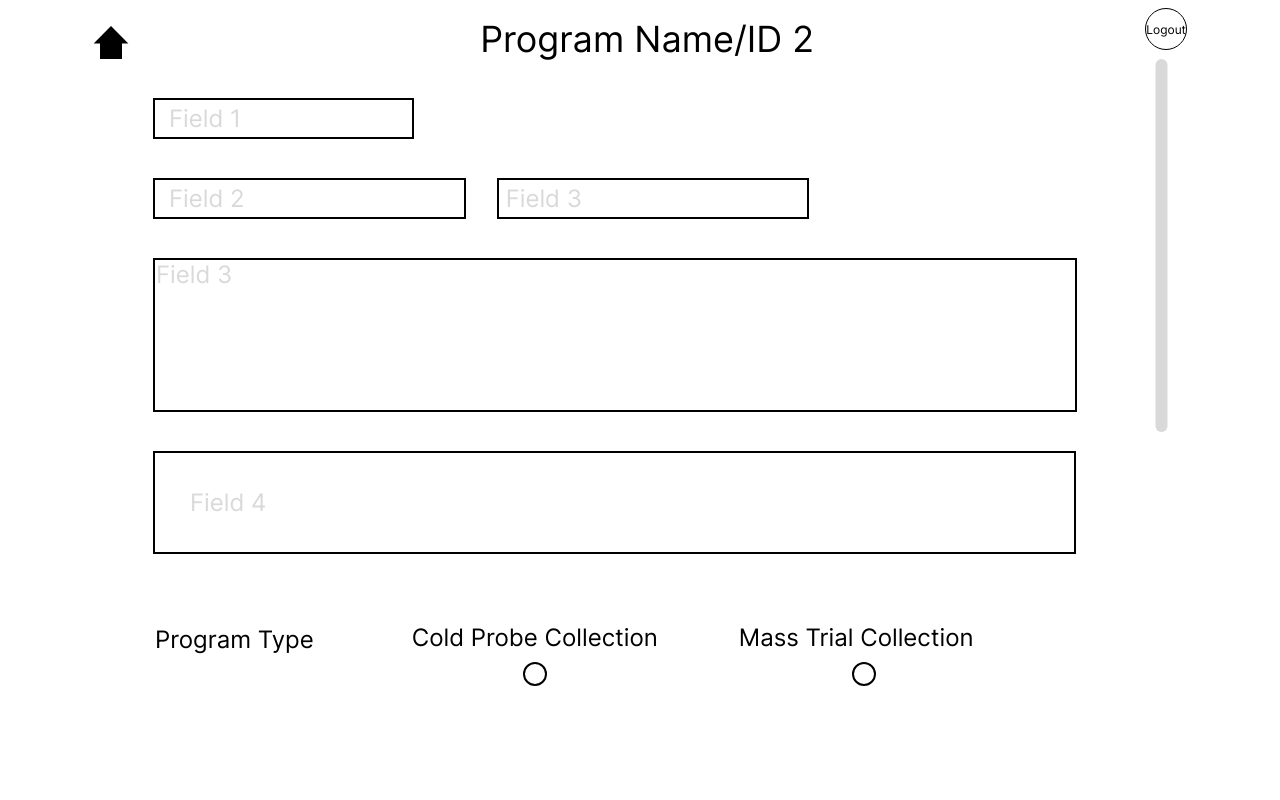
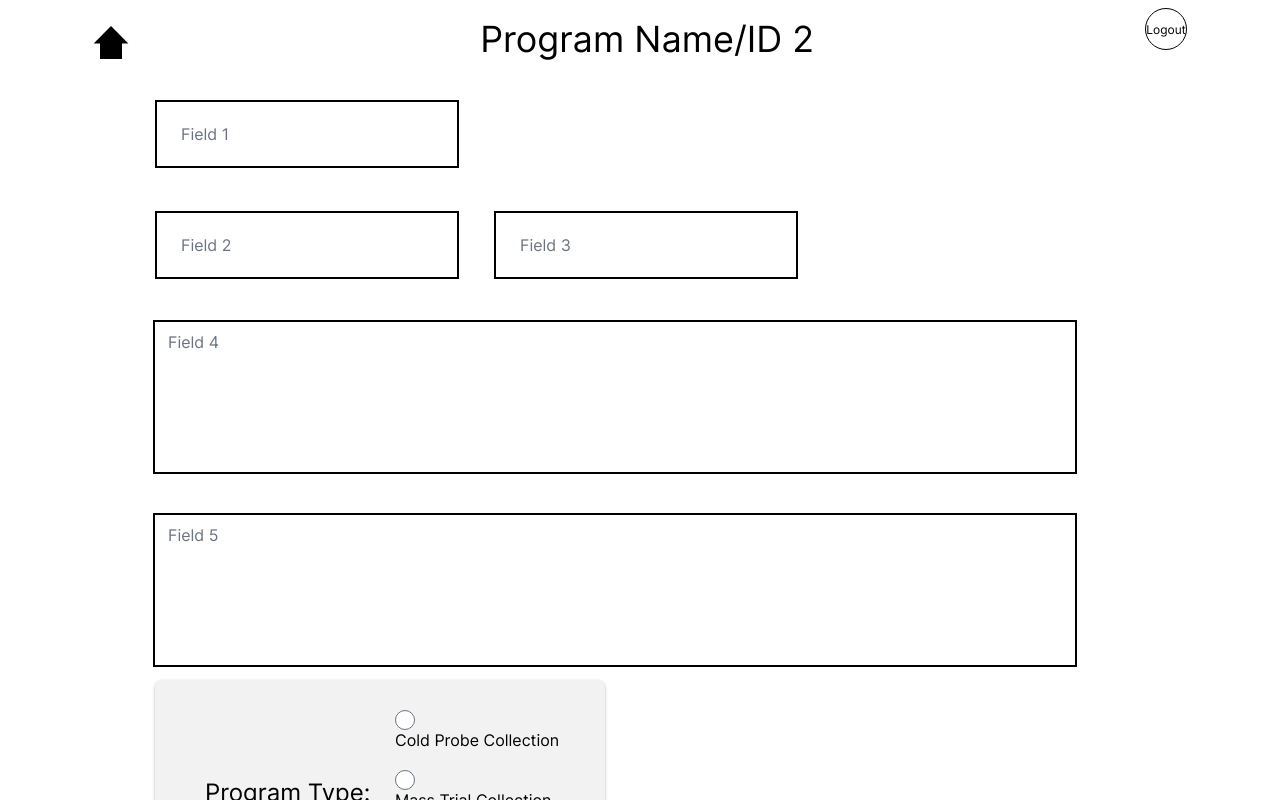
Before and after one commit to msmhatre18/fydp_FE, a React (Create React App) app: page /programdetailsentry in a window 1280 px wide. Shown: the top 800 px of the page. Built offline with nearby package versions, Linux system fonts and the light colour scheme.

Commit message:
Main Program Detail Page

```diff
--- /dev/null
+++ b/src/components/RadioButtonNew/index.jsx
@@ -0,0 +1,61 @@
+import React, { useState } from 'react';
+import { useNavigate } from 'react-router-dom';
+import './../../styles/DataCollection.css';
+import { Text, Button } from "components";
+
+function RadioButtons(props) {
+  const navigate = useNavigate();
+
+  const [selectedValue, setSelectedValue] = useState('');
+
+  const handleRadioChange = (event) => {
+    setSelectedValue(event.target.value);
+  }
+
+  const handleFormSubmit = (event) => {
+    event.preventDefault();
+
+    if (selectedValue === 'Cold Probe Collection') {
+      navigate('/ProgramDetailsEntryColdProbe');
+    } else if (selectedValue === 'Mass Trial Collection') {
+      navigate('/ProgramsDetailsEntryMassTrial');
+    }
+  }
+
+  return (
+    <>
+      <div className={`data-collection ${props.className}`} style={{ width: '450px' }}>
+        <div className="radio-container">
+            <Text className="text-container" as="h4" variant="h4">
+                Program Type:
+            </Text>
+            <form onSubmit={handleFormSubmit}>
+                <label className="radio-buttons">
+                    <input
+                        type="radio"
+                        value="Cold Probe Collection"
+                        checked={selectedValue === 'Cold Probe Collection'}
+                        onChange={handleRadioChange}
+                    />
+                    Cold Probe Collection
+                </label>
+                <label className="radio-buttons">
+                    <input
+                        type="radio"
+                        value="Mass Trial Collection"
+                        checked={selectedValue === 'Mass Trial Collection'}
+                        onChange={handleRadioChange}
+                    />
+                    Mass Trial Collection
+                </label>
+                <Button className="replace-button" type="submit">
+                    Go
+                </Button>
+            </form>
+        </div>
+      </div>
+    </>
+  );
+};
+
+export default RadioButtons;
--- a/src/pages/ProgramDetailsEntry/index.jsx
+++ b/src/pages/ProgramDetailsEntry/index.jsx
@@ -1,6 +1,7 @@
 import React from "react";
-
+import './../../styles/input.css';
 import { Img, Text, Input } from "components";
+import RadioButtonNew from "components/RadioButtonNew";
 import { useNavigate } from "react-router-dom";
 
 const ProgramDetailsEntryPage = () => {
@@ -26,74 +27,52 @@ const ProgramDetailsEntryPage = () => {
                 Program Name/ID 2
               </Text>
             </div>
+
+
             <div className="flex flex-col items-start justify-start md:ml-[0] ml-[64px] md:w-[100%] w-[94%]">
               <Input
-                wrapClassName="bg-white_A700 outline outline-[2px] outline-black_900 pl-[14px] pr-[35px] py-[4px] w-[28%]"
-                className="font-normal leading-[normal] md:text-[22px] not-italic p-[0] placeholder:text-bluegray_100 sm:pr-[20px] sm:text-[20px] text-[24px] text-bluegray_100 text-left w-[100%]"
+                wrapClassName="input-box"
+                className="input"
                 name="fieldCounter"
                 placeholder="Field 1"
               ></Input>
               <div className="flex md:flex-col flex-row gap-[35px] items-center justify-start mt-[43px] md:w-[100%] w-[71%]">
                 <Input
-                  wrapClassName="bg-white_A700 outline outline-[2px] outline-black_900 pl-[14px] pr-[35px] py-[4px] md:w-[100%] w-[48%]"
-                  className="font-normal leading-[normal] md:text-[22px] not-italic p-[0] placeholder:text-bluegray_100 sm:pr-[20px] sm:text-[20px] text-[24px] text-bluegray_100 text-left w-[100%]"
+                  wrapClassName="input-box"
+                  className="input"
                   name="fieldCounter_One"
                   placeholder="Field 2"
                 ></Input>
                 <Input
-                  wrapClassName="bg-white_A700 outline outline-[2px] outline-black_900 pl-[7px] pr-[35px] py-[4px] md:w-[100%] w-[48%]"
-                  className="font-normal leading-[normal] md:text-[22px] not-italic p-[0] placeholder:text-bluegray_100 sm:pr-[20px] sm:text-[20px] text-[24px] text-bluegray_100 text-left w-[100%]"
+                  wrapClassName="input-box"
+                  className="input"
                   name="fieldCounter_Two"
                   placeholder="Field 3"
                 ></Input>
               </div>
+
+
+
               <div className="bg-white_A700 flex h-[150px] items-center justify-start min-h-[] mt-[43px] outline outline-[2px] outline-black_900 p-[46px] sm:px-[20px] md:px-[40px] md:w-[100%] w-[920px]">
                 <Input
                   wrapClassName="h-[150px] max-h-[250px] min-h-[100px] min-w-[920px] relative right-[45px]"
-                  className="font-normal leading-[normal] md:text-[22px] not-italic p-[0] placeholder:text-bluegray_100 sm:text-[20px] text-[24px] text-bluegray_100 text-left w-[100%]"
+                  className="input"
                   name="fieldCounter_Three"
-                  placeholder="Field 3"
+                  placeholder="Field 4"
                 ></Input>
               </div>
-              <Input
-                wrapClassName="bg-white_A700 mt-[43px] outline outline-[2px] outline-black_900 p-[35px] w-[100%]"
-                className="font-normal leading-[normal] md:text-[22px] not-italic p-[0] placeholder:bg-white_A700 placeholder:text-bluegray_100 sm:px-[20px] sm:text-[20px] text-[24px] text-bluegray_100 text-left w-[100%]"
-                name="field_Four"
-                placeholder="Field 4"
-              ></Input>
-              <div className="flex md:flex-col flex-row md:gap-[20px] items-start justify-start mt-[71px] md:w-[100%] w-[91%]">
-                <Text
-                  className="md:mt-[0] mt-[2px] not-italic text-black_900 text-left w-[auto]"
-                  as="h4"
-                  variant="h4"
-                >
-                  Program Type
-                </Text>
-                <Text
-                  className="mb-[2px] md:ml-[0] ml-[98px] not-italic text-black_900 text-left w-[auto]"
-                  as="h4"
-                  variant="h4"
-                >
-                  Cold Probe Collection
-                </Text>
-                <Text
-                  className="mb-[2px] md:ml-[0] ml-[81px] not-italic text-black_900 text-left w-[auto]"
-                  as="h4"
-                  variant="h4"
-                >
-                  Mass Trial Collection
-                </Text>
+
+              <div className="bg-white_A700 flex h-[150px] items-center justify-start min-h-[] mt-[43px] outline outline-[2px] outline-black_900 p-[46px] sm:px-[20px] md:px-[40px] md:w-[100%] w-[920px]">
+                <Input
+                  wrapClassName="h-[150px] max-h-[250px] min-h-[100px] min-w-[920px] relative right-[45px]"
+                  className="input"
+                  name="field_Four"
+                  placeholder="Field 5"
+                ></Input>
               </div>
-              <div className="flex flex-row items-center justify-between ml-[auto] mt-[10px] md:w-[100%] w-[38%]">
-                <div
-                  className="common-pointer bg-white_A700 h-[20px] outline outline-[2px] outline-black_900 relative right-[200px] rounded-[50%] w-[20px]"
-                  onClick={() => navigate("/programdetailsentrycoldprobe")}
-                ></div>
-                <div
-                  className="common-pointer bg-white_A700 h-[20px] outline outline-[2px] outline-black_900 relative right-[200px] rounded-[50%] w-[20px]"
-                  onClick={() => navigate("/programdetailsentrymasstrial")}
-                ></div>
-              </div>
+
+
+              <RadioButtonNew className="flex flex-row items-start justify-start mt-[71px] md:w-[100%] w-[91%]" />
             </div>
           </div>
           <div className="flex md:flex-1 flex-col gap-[10px] justify-start md:w-[100%] w-[5%]">
@@ -104,11 +83,6 @@ const ProgramDetailsEntryPage = () => {
             >
               Logout
             </Text>
-            <Img
-              src="images/img_scrollbar.svg"
-              className="h-[373px] w-[auto]"
-              alt="scrollbar"
-            />
           </div>
         </div>
       </div>
--- /dev/null
+++ b/src/styles/input.css
@@ -0,0 +1,23 @@
+.input-box {
+  display: inline-block;
+  width: auto;
+  max-width: 100%;
+  height: auto;
+  padding: 12px;
+  border: 2px solid black;
+  box-sizing: border-box;
+  word-wrap: break-word;
+}
+
+input[type=text]:focus {
+    width: 100%;
+    height: 100%;
+    padding: 12px 20px;
+    margin: 8px 0;
+    box-sizing: border-box;
+    background-color: lightblue;
+    position: relative;
+    top: 0;
+    right: 0;
+    white-space: normal;
+  }
```
